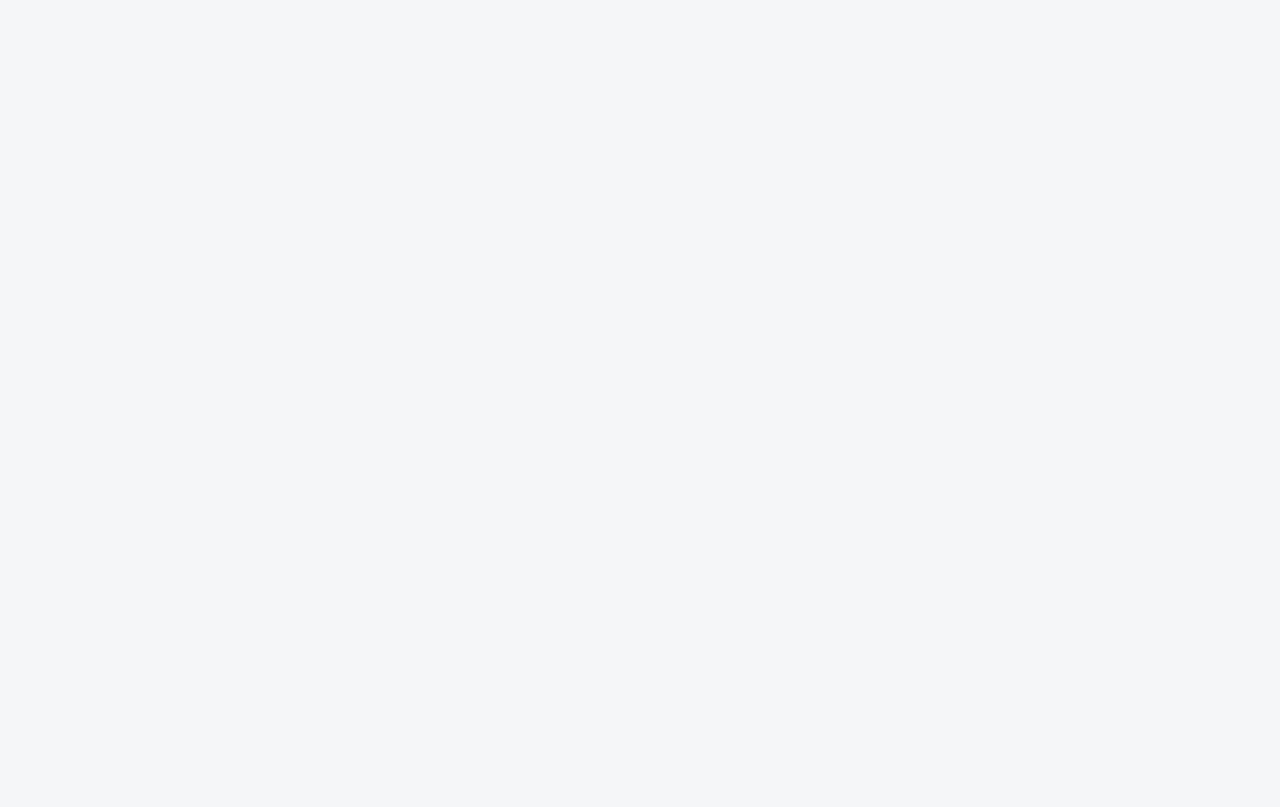
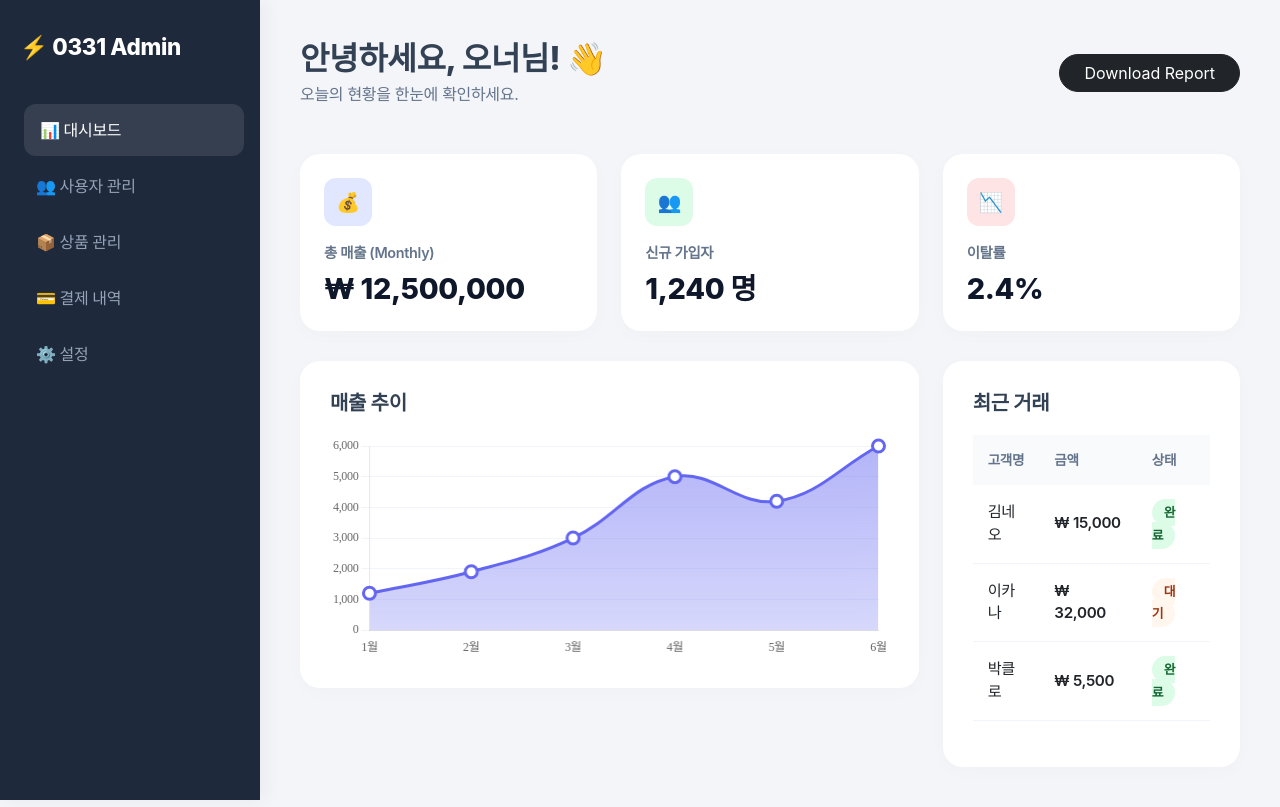
Before and after one commit to Bonitabueno/0331project_home, a plain HTML site: page clova.html in a window 1280 px wide. Drawn offline with nearby package versions, Linux system fonts and the light colour scheme; a web font is replaced by a local one.

Commit message:
Update clova.html

```diff
--- a/clova.html
+++ b/clova.html
@@ -1,74 +1,240 @@
+<!DOCTYPE html>
+<html lang="ko">
 <head>
   <meta charset="UTF-8">
   <meta name="viewport" content="width=device-width, initial-scale=1.0">
-  <title>0331 프로젝트 어드민 (Neo Polished)</title>
+  <title>0331 Admin Dashboard (Remastered)</title>
 
   <link href="https://cdn.jsdelivr.net/npm/bootstrap@5.3.0/dist/css/bootstrap.min.css" rel="stylesheet">
+  <link rel="stylesheet" as="style" crossorigin href="https://cdn.jsdelivr.net/gh/orioncactus/pretendard@v1.3.9/dist/web/static/pretendard.min.css" />
   <script src="https://cdn.jsdelivr.net/npm/chart.js"></script>
 
-  <link rel="stylesheet" as="style" crossorigin href="https://cdn.jsdelivr.net/gh/orioncactus/pretendard@v1.3.9/dist/web/static/pretendard.min.css" />
-
   <style>
-    /* [폰트 강제 적용 및 자간 수정] */
-    body {
-      font-family: 'Pretendard', -apple-system, BlinkMacSystemFont, system-ui, Roboto, 'Helvetica Neue', 'Segoe UI', 'Apple SD Gothic Neo', 'Noto Sans KR', 'Malgun Gothic', sans-serif;
-      letter-spacing: -0.5px; /* 자간을 좁혀야 세련돼 보임 */
-      background-color: #f5f6f8; /* 배경색도 아주 살짝 더 쿨톤으로 변경 */
+    :root {
+      --primary-bg: #f3f5f9; /* 아주 연한 쿨톤 그레이 */
+      --sidebar-bg: #1e293b; /* 세련된 네이비 그레이 */
+      --accent-color: #6366f1; /* 모던한 인디고 퍼플 */
+      --text-main: #334155;
+      --text-sub: #64748b;
     }
 
-    /* 사이드바 스타일 개선 */
+    body {
+      font-family: 'Pretendard', -apple-system, sans-serif;
+      background-color: var(--primary-bg);
+      color: var(--text-main);
+      letter-spacing: -0.02em; /* 자간 좁힘 (세련됨의 핵심) */
+    }
+
+    /* 사이드바 */
     .sidebar {
-      position: fixed; left: 0; top: 0; bottom: 0;
-      background-color: #212529; /* 기존보다 더 진한 다크 */
-      padding: 24px;
+      position: fixed; top: 0; bottom: 0; left: 0;
       width: 260px;
-      border-right: 1px solid rgba(255,255,255,0.05);
+      padding: 30px 20px;
+      background-color: var(--sidebar-bg);
       z-index: 1000;
+      box-shadow: 4px 0 20px rgba(0,0,0,0.05);
     }
-    .sidebar h3 {
-      font-weight: 800; /* 제목 더 굵게 */
-      font-size: 1.25rem;
-      color: #fff;
-      margin-bottom: 2rem;
-      opacity: 0.9;
+    .brand {
+      color: #fff; font-size: 1.4rem; font-weight: 800;
+      margin-bottom: 40px; display: flex; align-items: center; gap: 10px;
     }
     .nav-link {
-      color: #adb5bd; /* 비활성 메뉴 색상 */
-      padding: 12px 0;
-      font-weight: 500;
-      transition: all 0.2s;
+      color: #94a3b8; font-weight: 500; padding: 14px 16px;
+      border-radius: 12px; transition: all 0.2s; margin-bottom: 4px;
     }
     .nav-link:hover, .nav-link.active {
-      color: #fff !important;
-      transform: translateX(4px); /* 마우스 올리면 살짝 이동 */
+      background-color: rgba(255,255,255,0.1);
+      color: #fff; transform: translateX(4px);
+    }
+    .nav-link i { margin-right: 10px; width: 20px; text-align: center; }
+
+    /* 메인 영역 */
+    .main-content {
+      margin-left: 260px; padding: 40px;
+    }
+    @media (max-width: 768px) {
+      .sidebar { transform: translateX(-100%); transition: 0.3s; }
+      .main-content { margin-left: 0; padding: 20px; }
     }
 
-    /* 메인 콘텐츠 영역 개선 */
-    .main-content {
-      margin-left: 260px;
-      padding: 40px;
-    }
-
-    /* 카드 디자인 현대화 */
-    .card {
-      border: none; /* 테두리 제거 */
-      border-radius: 16px; /* 둥글게 */
-      box-shadow: 0 4px 20px rgba(0,0,0,0.03) !important; /* 그림자 은은하게 */
+    /* 카드 디자인 */
+    .stat-card {
+      background: #fff; border: none; border-radius: 20px;
+      padding: 24px;
+      box-shadow: 0 4px 20px rgba(0,0,0,0.02);
       transition: transform 0.2s;
     }
-    .card:hover {
-      transform: translateY(-5px); /* 호버 시 둥실 */
+    .stat-card:hover { transform: translateY(-5px); box-shadow: 0 10px 25px rgba(0,0,0,0.05); }
+    .stat-title { font-size: 0.9rem; color: var(--text-sub); font-weight: 600; margin-bottom: 8px; }
+    .stat-value { font-size: 1.8rem; font-weight: 800; color: #0f172a; margin: 0; }
+    .stat-icon {
+      width: 48px; height: 48px; border-radius: 12px;
+      display: flex; align-items: center; justify-content: center;
+      font-size: 1.2rem; margin-bottom: 16px;
     }
-    .card-title {
-      font-size: 0.9rem;
-      color: #6c757d;
-      font-weight: 600;
+    .bg-indigo { background: #e0e7ff; color: #4f46e5; }
+    .bg-emerald { background: #dcfce7; color: #16a34a; }
+    .bg-rose { background: #ffe4e6; color: #e11d48; }
+
+    /* 테이블 & 차트 컨테이너 */
+    .content-box {
+      background: #fff; border-radius: 20px; padding: 30px;
+      border: none; box-shadow: 0 4px 20px rgba(0,0,0,0.02); margin-top: 30px;
     }
-    .card-text {
-      font-size: 1.8rem;
-      font-weight: 800; /* 숫자 강조 */
-      color: #212529;
-      margin-top: 8px;
+    .table thead th {
+      background: #f8fafc; color: var(--text-sub);
+      font-weight: 600; font-size: 0.85rem; border: none; padding: 15px;
     }
+    .table tbody td {
+      padding: 16px 15px; vertical-align: middle;
+      border-bottom: 1px solid #f1f5f9; font-size: 0.95rem;
+    }
+    .badge-soft {
+      padding: 6px 12px; border-radius: 30px; font-size: 0.8rem; font-weight: 600;
+    }
+    .status-done { background: #dcfce7; color: #166534; }
+    .status-wait { background: #fff7ed; color: #9a3412; }
   </style>
 </head>
+<body>
+
+  <nav class="sidebar">
+    <div class="brand">
+      <span>⚡ 0331 Admin</span>
+    </div>
+    <div class="nav flex-column">
+      <a href="#" class="nav-link active">📊 대시보드</a>
+      <a href="#" class="nav-link">👥 사용자 관리</a>
+      <a href="#" class="nav-link">📦 상품 관리</a>
+      <a href="#" class="nav-link">💳 결제 내역</a>
+      <a href="#" class="nav-link" style="margin-top: auto;">⚙️ 설정</a>
+    </div>
+  </nav>
+
+  <main class="main-content">
+
+    <div class="d-flex justify-content-between align-items-center mb-5">
+      <div>
+        <h2 style="font-weight: 800; margin-bottom: 4px;">안녕하세요, 오너님! 👋</h2>
+        <p style="color: var(--text-sub); margin: 0;">오늘의 현황을 한눈에 확인하세요.</p>
+      </div>
+      <button class="btn btn-dark rounded-pill px-4">Download Report</button>
+    </div>
+
+    <div class="row g-4">
+      <div class="col-md-4">
+        <div class="stat-card">
+          <div class="stat-icon bg-indigo">💰</div>
+          <div class="stat-title">총 매출 (Monthly)</div>
+          <h3 class="stat-value">₩ 12,500,000</h3>
+        </div>
+      </div>
+      <div class="col-md-4">
+        <div class="stat-card">
+          <div class="stat-icon bg-emerald">👥</div>
+          <div class="stat-title">신규 가입자</div>
+          <h3 class="stat-value">1,240 명</h3>
+        </div>
+      </div>
+      <div class="col-md-4">
+        <div class="stat-card">
+          <div class="stat-icon bg-rose">📉</div>
+          <div class="stat-title">이탈률</div>
+          <h3 class="stat-value">2.4%</h3>
+        </div>
+      </div>
+    </div>
+
+    <div class="row">
+      <div class="col-lg-8">
+        <div class="content-box">
+          <h5 style="font-weight: 700; margin-bottom: 20px;">매출 추이</h5>
+          <canvas id="myChart" height="120"></canvas>
+        </div>
+      </div>
+
+      <div class="col-lg-4">
+        <div class="content-box">
+          <h5 style="font-weight: 700; margin-bottom: 20px;">최근 거래</h5>
+          <div class="table-responsive">
+            <table class="table table-hover">
+              <thead>
+                <tr>
+                  <th>고객명</th>
+                  <th>금액</th>
+                  <th>상태</th>
+                </tr>
+              </thead>
+              <tbody>
+                <tr>
+                  <td>김네오</td>
+                  <td style="font-weight:600;">₩ 15,000</td>
+                  <td><span class="badge-soft status-done">완료</span></td>
+                </tr>
+                <tr>
+                  <td>이카나</td>
+                  <td style="font-weight:600;">₩ 32,000</td>
+                  <td><span class="badge-soft status-wait">대기</span></td>
+                </tr>
+                <tr>
+                  <td>박클로</td>
+                  <td style="font-weight:600;">₩ 5,500</td>
+                  <td><span class="badge-soft status-done">완료</span></td>
+                </tr>
+              </tbody>
+            </table>
+          </div>
+        </div>
+      </div>
+    </div>
+
+  </main>
+
+  <script>
+    // 차트 설정 (모던 스타일)
+    const ctx = document.getElementById('myChart').getContext('2d');
+
+    // 그라데이션 효과
+    let gradient = ctx.createLinearGradient(0, 0, 0, 400);
+    gradient.addColorStop(0, 'rgba(99, 102, 241, 0.5)'); // Indigo color
+    gradient.addColorStop(1, 'rgba(99, 102, 241, 0.0)');
+
+    new Chart(ctx, {
+      type: 'line',
+      data: {
+        labels: ['1월', '2월', '3월', '4월', '5월', '6월'],
+        datasets: [{
+          label: '매출',
+          data: [1200, 1900, 3000, 5000, 4200, 6000],
+          borderColor: '#6366f1', // Indigo
+          backgroundColor: gradient,
+          borderWidth: 3,
+          pointBackgroundColor: '#fff',
+          pointBorderColor: '#6366f1',
+          pointRadius: 6,
+          pointHoverRadius: 8,
+          fill: true,
+          tension: 0.4 // 곡선 부드럽게
+        }]
+      },
+      options: {
+        responsive: true,
+        plugins: {
+          legend: { display: false } // 범례 숨김 (깔끔하게)
+        },
+        scales: {
+          y: {
+            beginAtZero: true,
+            grid: { color: '#f1f5f9' }, // 그리드 연하게
+            ticks: { font: { family: 'Pretendard' } }
+          },
+          x: {
+            grid: { display: false },
+            ticks: { font: { family: 'Pretendard' } }
+          }
+        }
+      }
+    });
+  </script>
+</body>
+</html>
```
